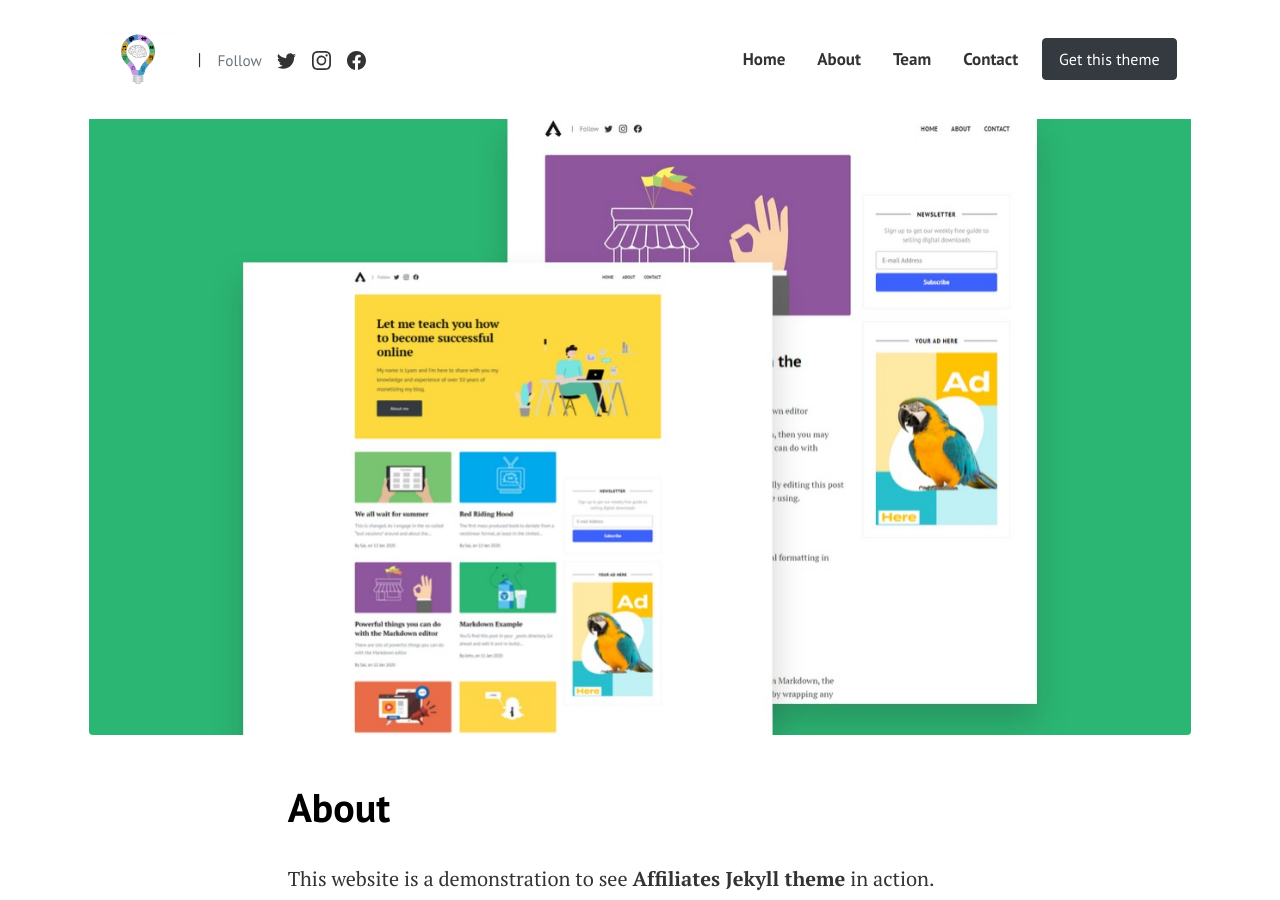
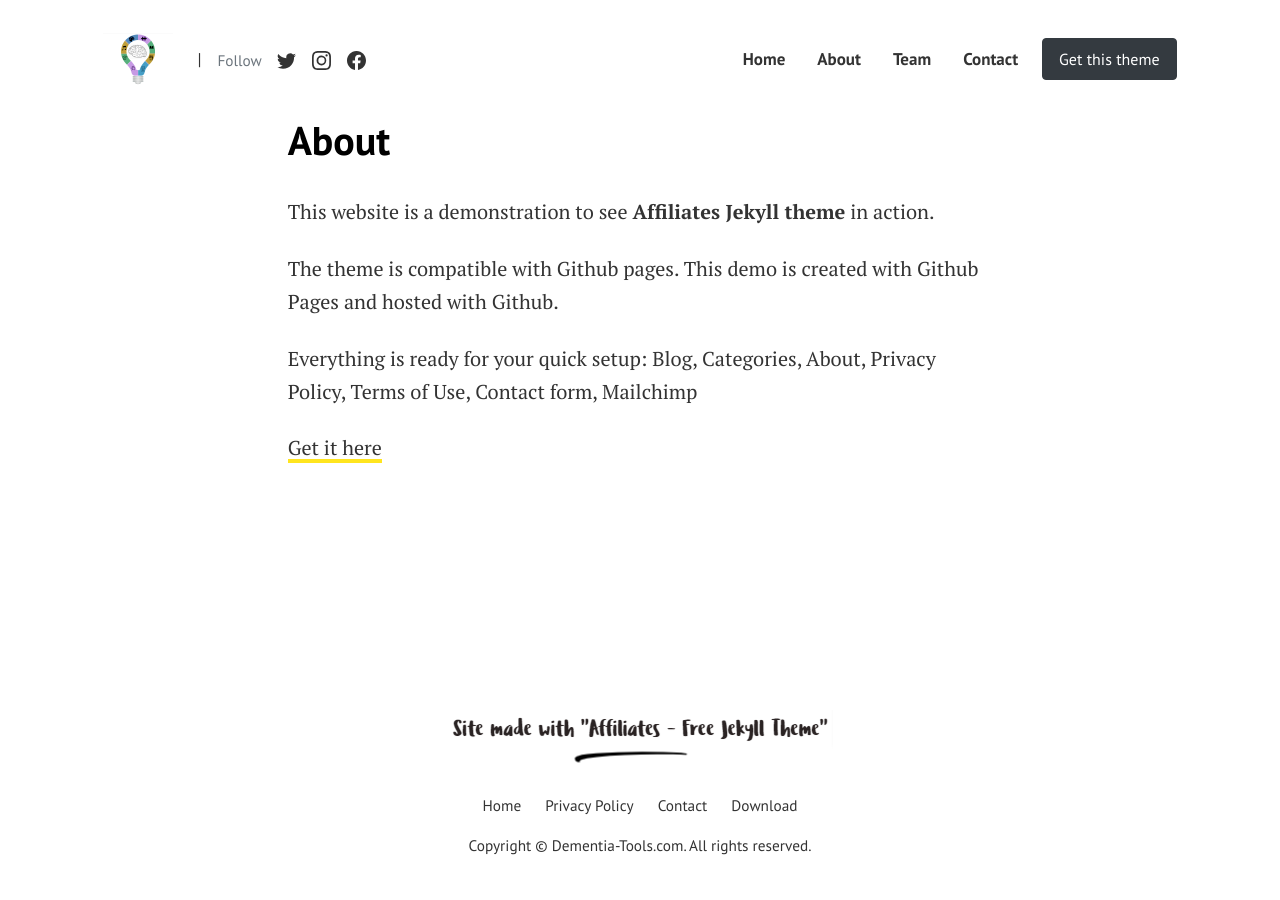
Before and after one commit to oknetwork/demtools.github.io, a Jekyll site: the page built from pages/about.md, in a window 1280 px wide and 900 px high. Built offline with Jekyll 4.4.1, drawn with Linux system fonts in a browser that asks for light colours.

Commit message:
Update about.md

```diff
--- a/pages/about.md
+++ b/pages/about.md
@@ -2,7 +2,7 @@
 layout: page
 title: About
 permalink: "/about/"
-image: assets/images/screenshot.png
+image:
 ---
 
 This website is a demonstration to see **Affiliates Jekyll theme** in action.
```
